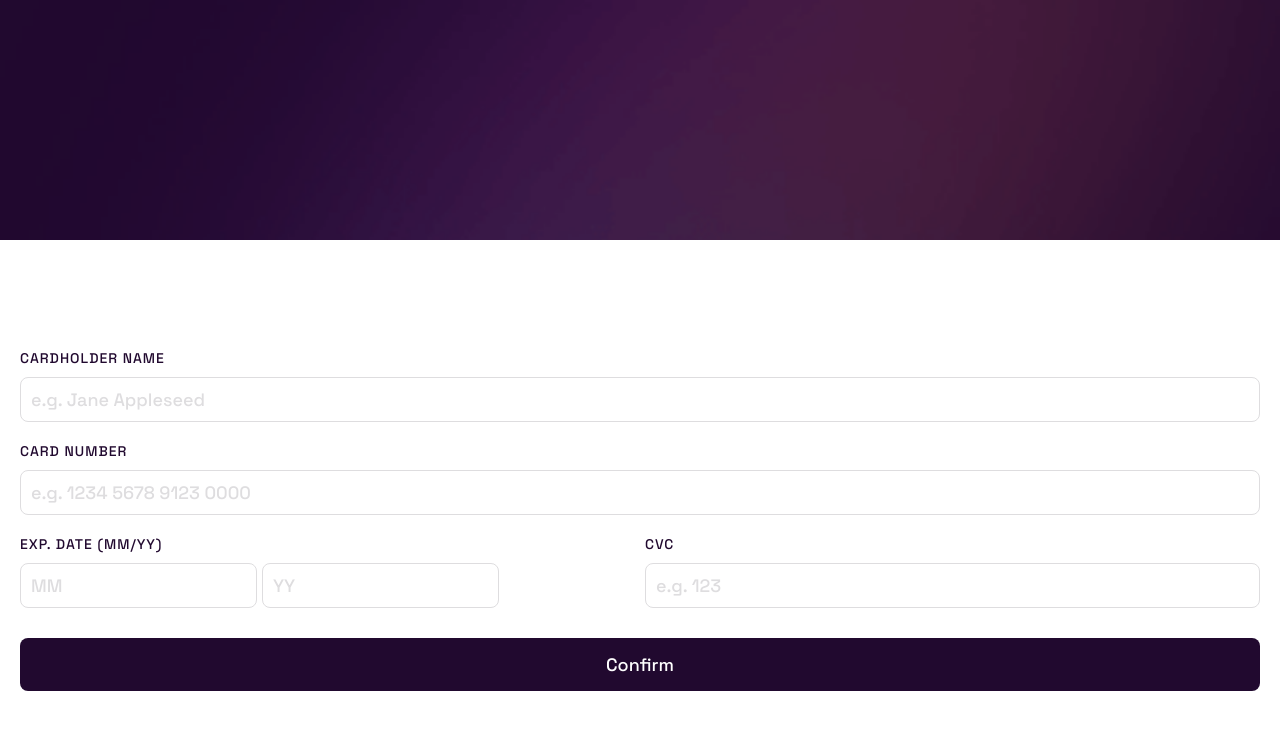
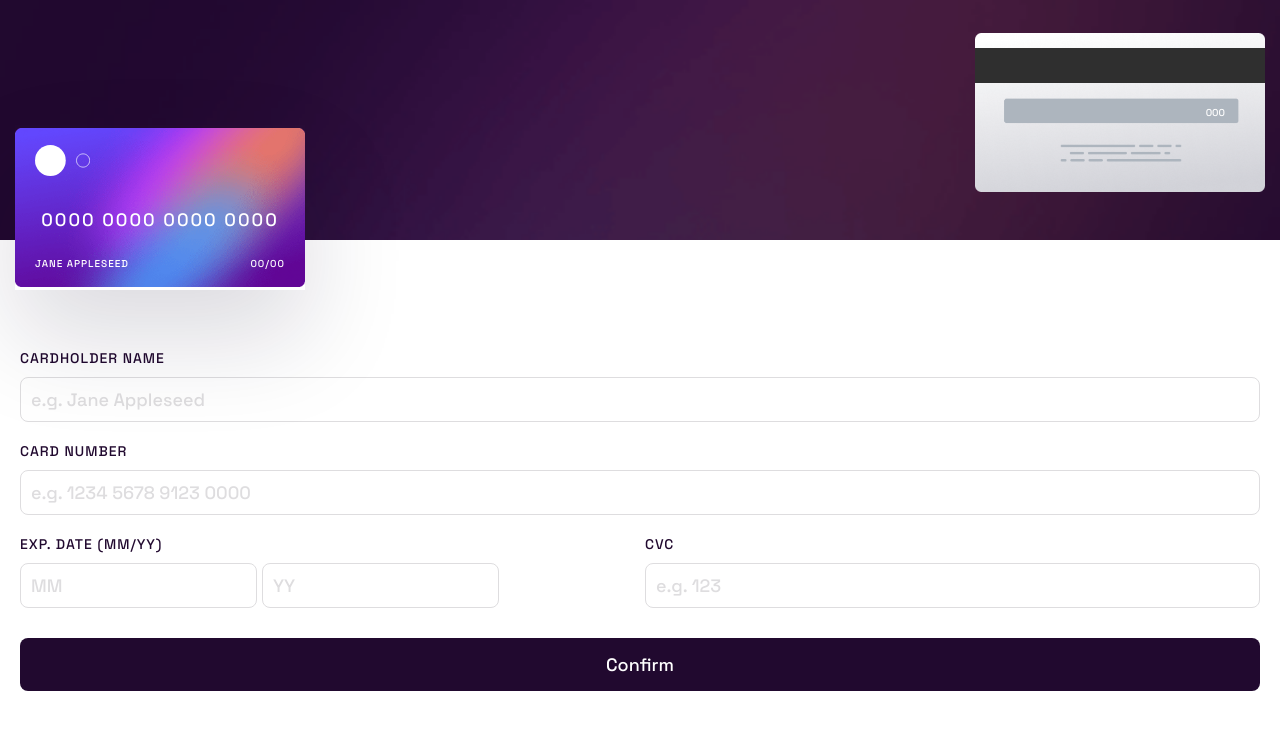
Before and after one commit to jwhong98/FEM-Challenges, a React (Create React App) app in the folder interactive-card-details-form/: page / in a window 1280 px wide. Shown: the top 730 px of the page. Built offline with nearby package versions, Linux system fonts and the light colour scheme.

Commit message:
added cards in header section

```diff
--- a/interactive-card-details-form/src/components/Form/form.js
+++ b/interactive-card-details-form/src/components/Form/form.js
@@ -2,11 +2,19 @@ import React from "react";
 import classes from "./Form.module.css";
 
 const Form = () => {
+  const onSubmitHandler = (e) => {
+    e.preventDefault();
+  };
   return (
     <form className={classes.form}>
       <div className={classes.info}>
         <label htmlFor="name">cardholder name</label>
-        <input type="text" id="name" placeholder="e.g. Jane Appleseed" />
+        <input
+          type="text"
+          id="name"
+          placeholder="e.g. Jane Appleseed"
+          required
+        />
       </div>
       <div className={classes.info}>
         <label htmlFor="cardNumber">card number</label>
@@ -14,6 +22,7 @@ const Form = () => {
           type="text"
           id="cardNumber"
           placeholder="e.g. 1234 5678 9123 0000"
+          required
         />
       </div>
 
@@ -21,12 +30,16 @@ const Form = () => {
         <label htmlFor="date">exp. date (mm/yy)</label>
         <label htmlFor="cvc">cvc</label>
         <div className={classes.dateInput}>
-          <input type="text" id="date" placeholder="MM" />
-          <input type="text" id="date" placeholder="YY" />
+          <input type="text" id="date" placeholder="MM" required />
+          <input type="text" id="date" placeholder="YY" required />
         </div>
-        <input type="text" id="cvc" placeholder="e.g. 123" />
+        <input type="text" id="cvc" placeholder="e.g. 123" required />
       </div>
-      <button type="submit" className={classes.submit}>
+      <button
+        type="submit"
+        className={classes.submit}
+        onClick={onSubmitHandler}
+      >
         Confirm
       </button>
     </form>
--- a/interactive-card-details-form/src/components/Form/form.module.css
+++ b/interactive-card-details-form/src/components/Form/form.module.css
@@ -55,4 +55,5 @@ input::placeholder {
   padding: 15px 0;
   border-radius: 8px;
   margin-top: 10px;
+  cursor: pointer;
 }
--- a/interactive-card-details-form/src/components/Main/main.js
+++ b/interactive-card-details-form/src/components/Main/main.js
@@ -1,14 +1,25 @@
 import React from "react";
 import Form from "../Form/Form";
-import cardBack from "../../images/bg-card-back.png";
-import cardFrom from "../../images/bg-card-front.png";
+import logo from "../../images/card-logo.svg";
 import classes from "./Main.module.css";
 
 const Main = () => {
   return (
     <main>
       <header>
-        {/* <img src={cardBack} alt="" className="headerImg" /> */}
+        <div className={classes.cardBack}>
+          <p className={classes.cvc}>000</p>
+        </div>
+        <div className={classes.cardFront}>
+          <img className={classes.cardLogo} src={logo} alt="" />
+          <div className={classes.cardFrontInfo}>
+            <p className={classes.cardNum}>0000 0000 0000 0000</p>
+            <div className={classes.sub}>
+              <p className={classes.cardName}>jane appleseed</p>
+              <p className={classes.cardExp}>00/00</p>
+            </div>
+          </div>
+        </div>
       </header>
       <Form />
     </main>
--- a/interactive-card-details-form/src/components/Main/main.module.css
+++ b/interactive-card-details-form/src/components/Main/main.module.css
@@ -9,4 +9,74 @@ header {
   background: url("../../images/bg-main-mobile.png");
   background-repeat: no-repeat;
   background-size: cover;
+  position: relative;
 }
+
+.cardBack {
+  background: url("../../images/bg-card-back.png");
+  background-repeat: no-repeat;
+  background-size: contain;
+  background-position: center;
+  width: 290px;
+  height: 165px;
+  position: absolute;
+  right: 15px;
+  top: 30px;
+  z-index: 3;
+  display: flex;
+  align-items: center;
+  justify-content: flex-end;
+  padding-right: 40px;
+}
+
+.cvc {
+  font-size: 10px;
+  color: #fff;
+}
+
+.cardFront {
+  background: url("../../images/bg-card-front.png");
+  background-repeat: no-repeat;
+  background-size: contain;
+  background-position: center;
+  width: 290px;
+  height: 165px;
+  position: absolute;
+  z-index: 4;
+  bottom: -50px;
+  left: 15px;
+  padding: 20px;
+  display: grid;
+  grid-template-rows: 1fr 1fr;
+  box-shadow: rgba(17, 12, 46, 0.15) 0px 48px 100px 0px;
+}
+
+.cardLogo {
+  align-self: flex-start;
+  width: 55px;
+}
+
+.cardFrontInfo {
+  width: 100%;
+  text-align: center;
+  color: #fff;
+  display: flex;
+  flex-direction: column;
+}
+
+.cardNum {
+  letter-spacing: 2px;
+}
+
+.sub {
+  display: flex;
+  justify-content: space-between;
+  text-transform: uppercase;
+  margin-top: auto;
+}
+
+.cardName,
+.cardExp {
+  font-size: 10px;
+  letter-spacing: 1px;
+}
```
